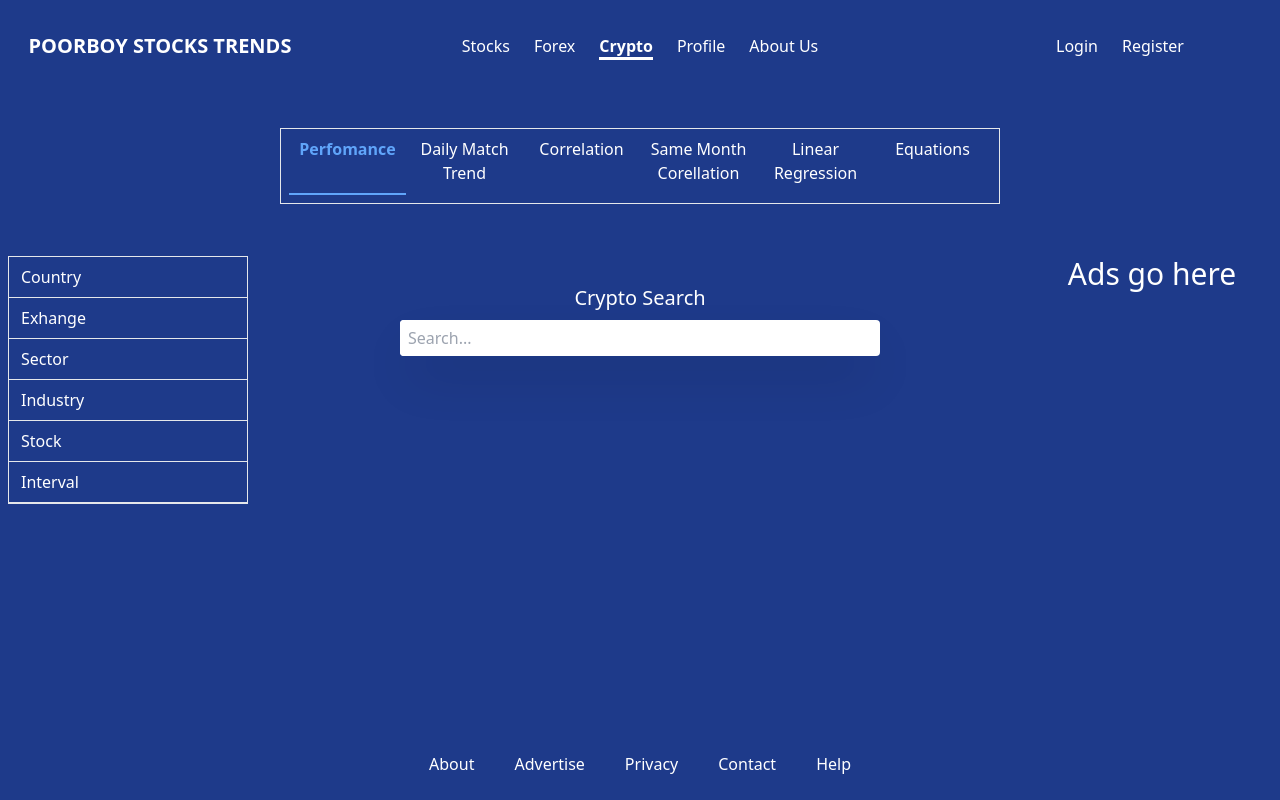
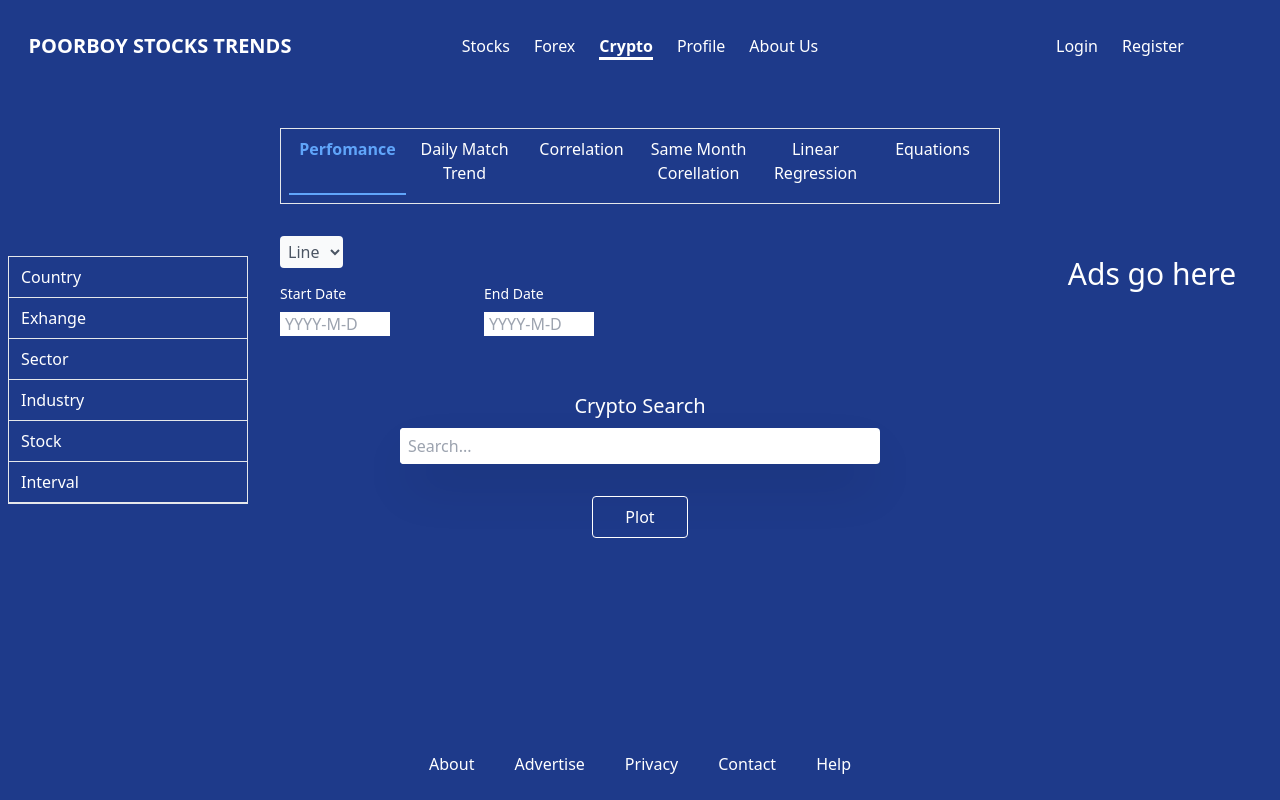
Before and after one commit to codeddave/poorboystockstrends, a React (Create React App) app: page /crypto in a window 1280 px wide. Built offline with nearby package versions, Linux system fonts and the light colour scheme.

Commit message:
updates for Forex and Crypto search, handled excjhanges in stocks

```diff
--- a/src/pages/Crypto/index.tsx
+++ b/src/pages/Crypto/index.tsx
@@ -1,22 +1,62 @@
 //import { useState } from "react"
 import { FC, useState } from "react";
-import { getCryptoInfo } from "../../api";
+import { getCryptoInfo, getStockChartInfo } from "../../api";
 import Loader from "react-loader-spinner";
 import { useSearch } from "../../components/hooks";
 import { useTabs } from "../../components/hooks/useTabs";
-import { TabTypes } from "../../definitions";
+import { ChartTypes, TabTypes } from "../../definitions";
 import { List, AutoSizer } from "react-virtualized";
 import { Tab } from "../../components/Tab";
+import { toast } from "react-toastify";
+import DayPickerInput from "react-day-picker/DayPickerInput";
+import "react-day-picker/lib/style.css";
+import StocksChart from "../Stocks/StocksChart";
 
 const Crypto: FC = () => {
-  const [showResults, setShowResults] = useState(true);
+  const [isChartLoading, setIsChartLoading] = useState(false);
+
+  const [showResults, setShowResults] = useState(false);
+  const [startDate, setStartDate] = useState("2021-01-01");
+  const [endDate, setEndDate] = useState("2021-01-30");
+  const [chartData, setChartData] = useState<Array<any>>();
+  const [tick, setTick] = useState("");
+  const [chartType, setChartType] = useState<ChartTypes>(ChartTypes.line);
 
   const { onTabClick, tab } = useTabs<TabTypes>(TabTypes.performance);
+
+  const handlePlotData = async (e?: any) => {
+    setChartData([]);
+    setTick("");
+    if (e) e.preventDefault();
+    const ticker = searchQuery || selectedCryptoPair;
+    setIsChartLoading(true);
+    const response = await getStockChartInfo(ticker, startDate, endDate);
+    if (response.status === "error") {
+      toast.error(response.message);
+    }
+    setChartData(response.values);
+    setIsChartLoading(false);
+    setShowResults(false);
+    setTick(ticker);
+  };
+
+  const handleChanges = (e: React.ChangeEvent<HTMLSelectElement>) => {
+    setChartType(e.target.value as ChartTypes);
+    handlePlotData();
+  };
+
+  const handleStartDateChange = (day: any) => {
+    setStartDate(new Date(day).toISOString().split("T")[0]);
+  };
+
+  const handleEndDateChange = (day: any) => {
+    setEndDate(new Date(day).toISOString().split("T")[0]);
+  };
 
   const {
     fetchedData: cryptoData,
     isLoading,
-    // selectedItem: selectedcryptoPair,
+    selectedItem: selectedCryptoPair,
     searchQuery,
     handleChange,
     handleSelectedItem: handleSelectedCryptoCurrency,
@@ -55,7 +95,41 @@ const Crypto: FC = () => {
       case TabTypes.performance:
         return (
           <>
-            <p className="text-center text-xl pt-6 md:pt-12 ">Crypto Search</p>
+            <form onSubmit={handlePlotData}>
+              <div className="w-40 mb-4 ">
+                <select
+                  name="chartType"
+                  id="chartType"
+                  value={chartType}
+                  onChange={handleChanges}
+                  placeholder="Chart Type"
+                  className="text-gray-600 py-1 px-1 rounded bg-gray-50"
+                >
+                  <option value="Area">Area</option>
+                  <option value="Line">Line</option>
+                </select>
+              </div>
+              <div className=" text-gray-700 mb-2 grid  grid-cols-2 gap-4 md:gap-0 md:grid-cols-4  items-center w-full">
+                <div className="">
+                  <p className="text-white pb-2 text-sm">Start Date</p>
+                  <DayPickerInput
+                    onDayChange={handleStartDateChange}
+                    inputProps={{ style: { width: 110, paddingLeft: 5 } }}
+                  />
+                </div>
+
+                <div className="sm:ml-6  mt-3 sm:mt-0">
+                  <p className="text-white  pb-2 text-sm">End Date</p>
+                  <DayPickerInput
+                    onDayChange={handleEndDateChange}
+                    inputProps={{ style: { width: 110, paddingLeft: 5 } }}
+                  />
+                </div>
+              </div>
+
+              <p className="text-center text-xl pt-6 md:pt-12 ">
+                Crypto Search
+              </p>
               <div className=" w-full lg:w-2/3 mx-auto bg-white rounded flex items-center pr-2 mt-2 shadow-2xl">
                 <input
                   className="w-full  mx-auto text-black py-1.5 pl-2 rounded outline-none "
@@ -72,6 +146,20 @@ const Crypto: FC = () => {
                     width={30}
                   />
                 ) : null}
+              </div>
+              {showResults &&
+              !isLoading &&
+              !cryptoData?.data.length &&
+              searchQuery ? (
+                <p className="text-white pt-4 text-center">No results found</p>
+              ) : null}
+              <div className="flex justify-center mt-8">
+                <button
+                  type="submit"
+                  className="border-white border py-2  rounded text-white mx-auto w-24  hover:bg-blue-50 hover:text-gray-600 "
+                >
+                  Plot
+                </button>
               </div>
               {searchQuery && showResults && cryptoData?.data.length ? (
                 <ul className="mt-4 w-full lg:w-2/3 mx-auto h-64 bg-white flex flex-col divide-y rounded relative z-20">
@@ -95,6 +183,17 @@ const Crypto: FC = () => {
                   ) : null}
                 </ul>
               ) : null}
+              {(selectedCryptoPair || searchQuery) && chartData?.length ? (
+                <StocksChart
+                  chartType={chartType}
+                  ticker={tick || selectedCryptoPair}
+                  startDate={startDate}
+                  endDate={endDate}
+                  chartData={chartData}
+                  isLoading={isChartLoading}
+                />
+              ) : null}
+            </form>
           </>
         );
       case TabTypes.dailyMatchTrend:
--- a/src/pages/Forex/index.tsx
+++ b/src/pages/Forex/index.tsx
@@ -1,23 +1,65 @@
 //import { useState } from "react"
 import { FC, useState } from "react";
-import { getForexInfo } from "../../api";
+import { getForexInfo, getStockChartInfo } from "../../api";
 import Loader from "react-loader-spinner";
 import { useSearch } from "../../components/hooks";
 import { useTabs } from "../../components/hooks/useTabs";
-import { TabTypes } from "../../definitions";
 import { List, AutoSizer } from "react-virtualized";
 import { Tab } from "../../components/Tab";
+import { ChartTypes, TabTypes } from "../../definitions";
+import { toast } from "react-toastify";
+import DayPickerInput from "react-day-picker/DayPickerInput";
+import "react-day-picker/lib/style.css";
+import StocksChart from "../Stocks/StocksChart";
 
+//move all chart related logic to a hook
 const Forex: FC = () => {
-  const [showResults, setShowResults] = useState(true);
+  const [isChartLoading, setIsChartLoading] = useState(false);
+
+  const [showResults, setShowResults] = useState(false);
+  const [startDate, setStartDate] = useState("2021-01-01");
+  const [endDate, setEndDate] = useState("2021-01-30");
+  const [chartData, setChartData] = useState<Array<any>>();
+  const [tick, setTick] = useState("");
+  const [chartType, setChartType] = useState<ChartTypes>(ChartTypes.line);
 
   const { onTabClick, tab } = useTabs<TabTypes>(TabTypes.performance);
+  const handlePlotData = async (e?: any) => {
+    setChartData([]);
+    setTick("");
+    if (e) e.preventDefault();
+    const ticker = searchQuery || selectedForexPair;
+    setIsChartLoading(true);
+    const response = await getStockChartInfo(ticker, startDate, endDate);
+    if (response.status === "error") {
+      toast.error(response.message);
+    }
+    setChartData(response.values);
+    setIsChartLoading(false);
+    setShowResults(false);
+    setTick(ticker);
+  };
+
+  const handleChanges = (e: React.ChangeEvent<HTMLSelectElement>) => {
+    setChartType(e.target.value as ChartTypes);
+    handlePlotData();
+  };
+
+  const handleStartDateChange = (day: any) => {
+    setStartDate(new Date(day).toISOString().split("T")[0]);
+  };
+
+  const handleEndDateChange = (day: any) => {
+    setEndDate(new Date(day).toISOString().split("T")[0]);
+  };
 
   const {
     fetchedData: forexData,
     isLoading,
-    // selectedItem: selectedForexPair,
+    selectedItem: selectedForexPair,
     searchQuery,
+    setSearchQuery,
+
     handleChange,
     handleSelectedItem: handleSelectedForexPair,
   } = useSearch(getForexInfo, setShowResults);
@@ -53,6 +95,38 @@ const Forex: FC = () => {
       case TabTypes.performance:
         return (
           <>
+            <form onSubmit={handlePlotData}>
+              <div className="w-40 mb-4 ">
+                <select
+                  name="chartType"
+                  id="chartType"
+                  value={chartType}
+                  onChange={handleChanges}
+                  placeholder="Chart Type"
+                  className="text-gray-600 py-1 px-1 rounded bg-gray-50"
+                >
+                  <option value="Area">Area</option>
+                  <option value="Line">Line</option>
+                </select>
+              </div>
+              <div className=" text-gray-700 mb-2 grid  grid-cols-2 gap-4 md:gap-0 md:grid-cols-4  items-center w-full">
+                <div className="">
+                  <p className="text-white pb-2 text-sm">Start Date</p>
+                  <DayPickerInput
+                    onDayChange={handleStartDateChange}
+                    inputProps={{ style: { width: 110, paddingLeft: 5 } }}
+                  />
+                </div>
+
+                <div className="sm:ml-6  mt-3 sm:mt-0">
+                  <p className="text-white  pb-2 text-sm">End Date</p>
+                  <DayPickerInput
+                    onDayChange={handleEndDateChange}
+                    inputProps={{ style: { width: 110, paddingLeft: 5 } }}
+                  />
+                </div>
+              </div>
+
               <p className="text-center text-xl pt-6 md:pt-12 ">Forex Search</p>
               <div className=" w-full lg:w-2/3 mx-auto bg-white rounded flex items-center pr-2 mt-2 shadow-2xl">
                 <input
@@ -70,6 +144,20 @@ const Forex: FC = () => {
                     width={30}
                   />
                 ) : null}
+              </div>
+              {showResults &&
+              !isLoading &&
+              !forexData?.data.length &&
+              searchQuery ? (
+                <p className="text-white pt-4 text-center">No results found</p>
+              ) : null}
+              <div className="flex justify-center mt-8">
+                <button
+                  type="submit"
+                  className="border-white border py-2  rounded text-white mx-auto w-24  hover:bg-blue-50 hover:text-gray-600 "
+                >
+                  Plot
+                </button>
               </div>
               {searchQuery && showResults && forexData?.data.length ? (
                 <ul className="mt-4 w-full lg:w-2/3 mx-auto h-64 bg-white flex flex-col divide-y rounded relative z-20">
@@ -93,6 +181,17 @@ const Forex: FC = () => {
                   ) : null}
                 </ul>
               ) : null}
+              {(selectedForexPair || searchQuery) && chartData?.length ? (
+                <StocksChart
+                  chartType={chartType}
+                  ticker={tick || selectedForexPair}
+                  startDate={startDate}
+                  endDate={endDate}
+                  chartData={chartData}
+                  isLoading={isChartLoading}
+                />
+              ) : null}
+            </form>
           </>
         );
       case TabTypes.dailyMatchTrend:
@@ -111,6 +210,7 @@ const Forex: FC = () => {
   const handleForexPairSelect = (symbol: string) => {
     handleSelectedForexPair(symbol);
     setShowResults(false);
+    setSearchQuery(symbol);
   };
   return (
     <div className="flex-grow">
--- a/tsconfig.json
+++ b/tsconfig.json
@@ -1,6 +1,6 @@
 {
   "compilerOptions": {
-    "target": "es5",
+    "target": "es6",
     "lib": ["dom", "dom.iterable", "esnext"],
     "allowJs": true,
     "skipLibCheck": true,
```
Also changed, not shown: src/components/hooks/useSearch.ts (+13 -9 lines), src/pages/Stocks/index.tsx (+17 -11 lines). Lines whose indentation alone changed are shown as unchanged.
